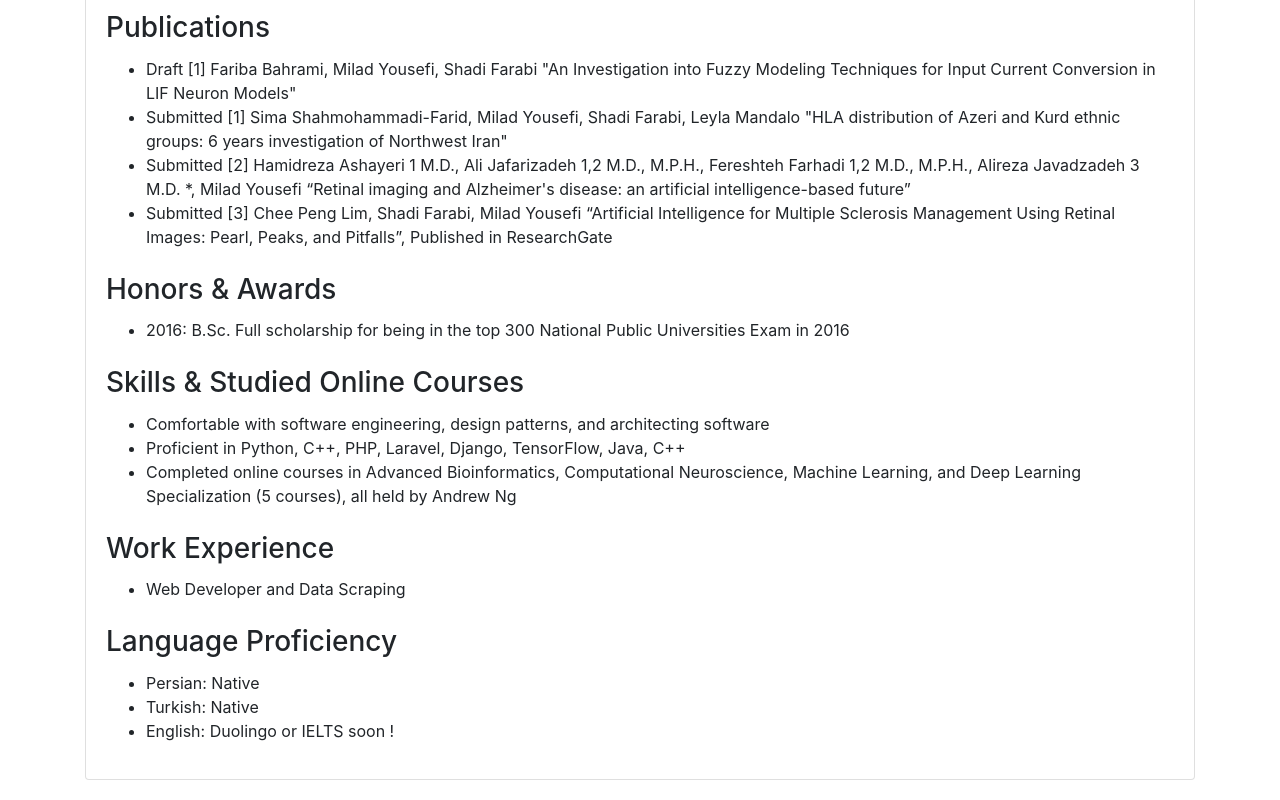
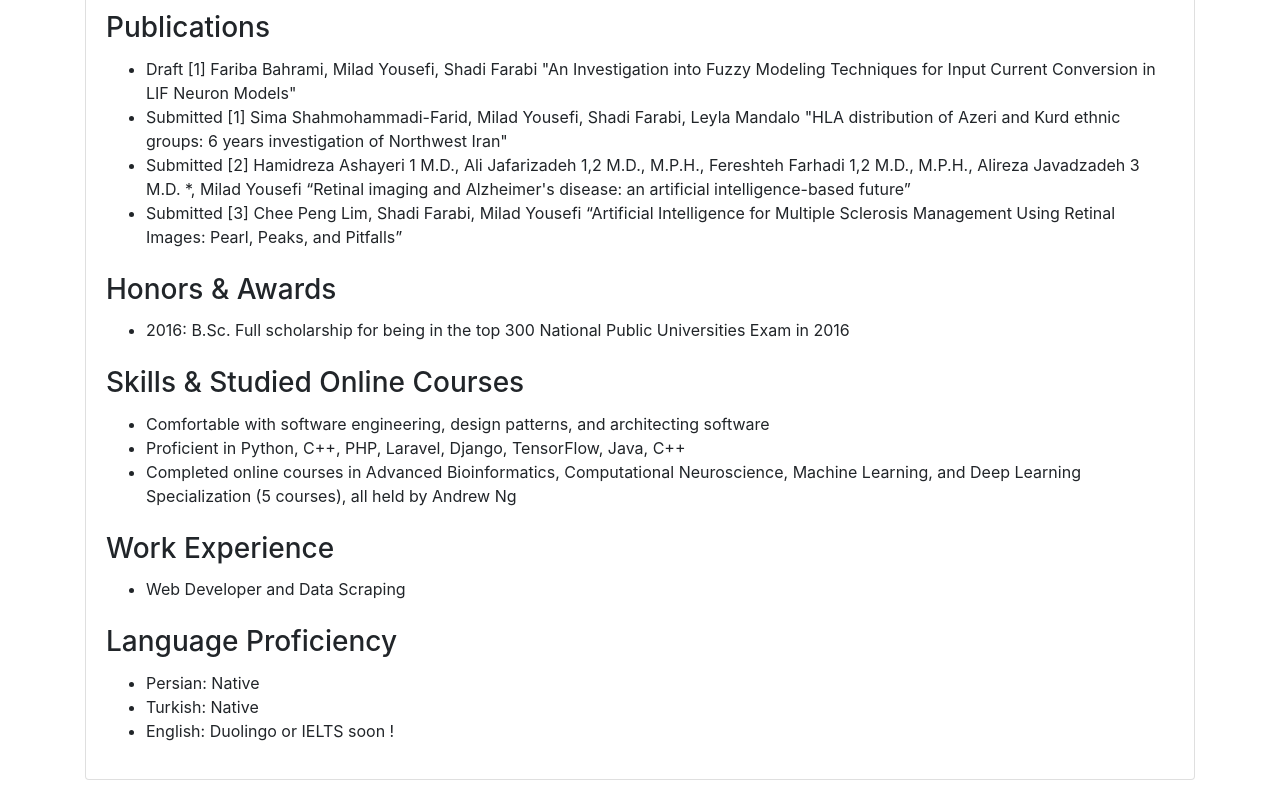
Before and after one commit to miladyousefi/miladyousefi.github.io, a plain HTML site: page index.html in a window 1280 px wide. Shown: the part 1806-2606 px from the top of the page. Drawn offline with nearby package versions, Linux system fonts and the light colour scheme.

Commit message:
Update index.html
Update shadi notify

```diff
--- a/index.html
+++ b/index.html
@@ -125,7 +125,7 @@
                             <li>Draft [1] Fariba Bahrami, Milad Yousefi, Shadi Farabi "An Investigation into Fuzzy Modeling Techniques for Input Current Conversion in LIF Neuron Models"</li>
                             <li>Submitted [1] Sima Shahmohammadi-Farid, Milad Yousefi, Shadi Farabi, Leyla Mandalo "HLA distribution of Azeri and Kurd ethnic groups: 6 years investigation of Northwest Iran"</li>
                             <li>Submitted [2] Hamidreza Ashayeri 1 M.D., Ali Jafarizadeh 1,2 M.D., M.P.H., Fereshteh Farhadi 1,2 M.D., M.P.H., Alireza Javadzadeh 3 M.D. *, Milad Yousefi “Retinal imaging and Alzheimer's disease: an artificial intelligence-based future”</li>
-                            <li>Submitted [3] Chee Peng Lim, Shadi Farabi, Milad Yousefi “Artificial Intelligence for Multiple Sclerosis Management Using Retinal Images: Pearl, Peaks, and Pitfalls”, Published in ResearchGate</li>
+                            <li>Submitted [3] Chee Peng Lim, Shadi Farabi, Milad Yousefi “Artificial Intelligence for Multiple Sclerosis Management Using Retinal Images: Pearl, Peaks, and Pitfalls”</li>
                         </ul>
 
                         <h3 class="card-title mt-4">Honors & Awards</h3>
```
